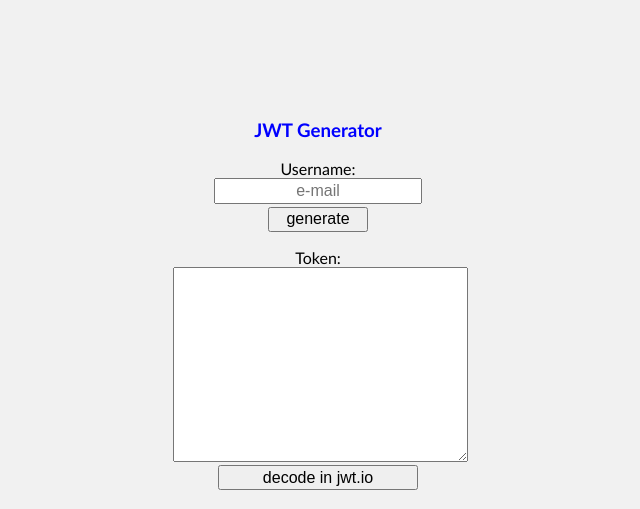
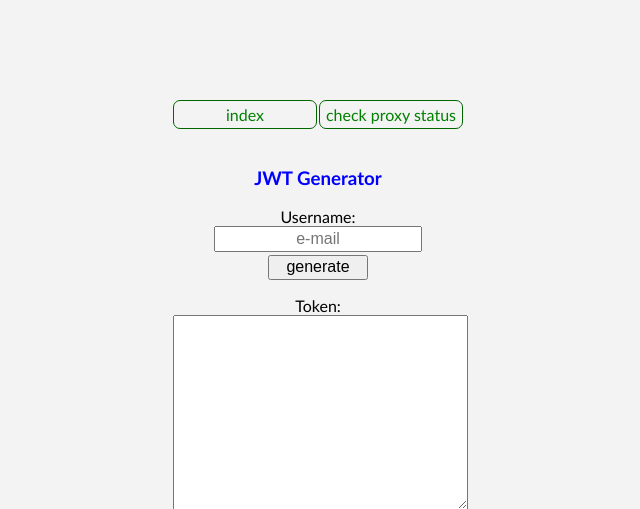
Before and after one commit to nandoabreu/jwt-flask-proxy, a Flask app: page / in a window 1280 px wide. Shown: the top 509 px of the page, without its empty margins (322-962 px from the left). Run offline with Flask 2, Linux system fonts and the light colour scheme.

Commit message:
Add site navigation menu

```diff
--- a/proxy/static/style.css
+++ b/proxy/static/style.css
@@ -1,5 +1,5 @@
 body {
-    background-color: #f1f1f1;
+    background-color: #f3f3f3;
     font-family: Calibri, Candara, Arial, sans-serif;
     font-size: 13px;
     font-size: 62.5%;
@@ -13,6 +13,14 @@
     margin-left: -145px;
     text-align: center;
     font-size: 1rem;
+}
+
+a div {
+    width: 49%;
+    white-space: nowrap;
+    border: 1px solid #060;
+    border-radius: 7px;
+    padding: 4px 0;
 }
 
 input, textarea {
--- a/proxy/templates/header.html
+++ b/proxy/templates/header.html
@@ -11,6 +11,10 @@
 
     <title>JWT Generator</title>
 
-    <link rel='stylesheet' href='{{ url_for('static', filename='style.css') }}?{{now}}' />
+    <link rel='stylesheet' href='{{ url_for('static', filename='style.css') }}' />
 </head>
 <body><div id='container'>
+
+<a href='./'><div style='float: left;'>index</div></a>
+<a href='./status'><div style='float: right;'>check proxy status</div></a>
+<div style='margin-bottom: 5px;'>&nbsp;</div>
```
